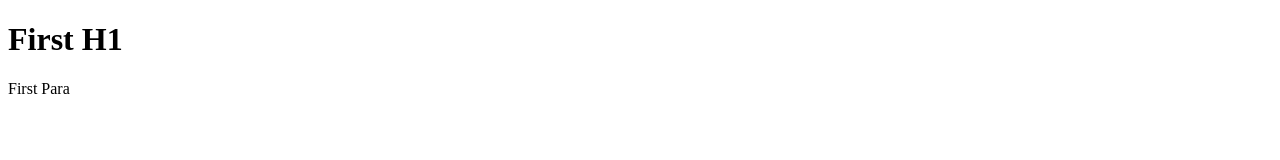
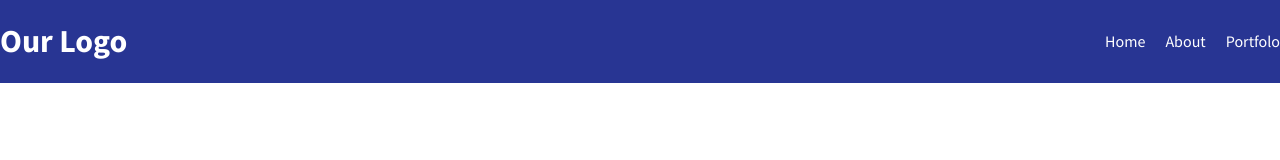
Before and after one commit to wtf675/webboot, a plain HTML site: page index.htm in a window 1280 px wide. Drawn offline with Linux system fonts and the light colour scheme.

Commit message:
header done
header complete and working

```diff
--- a/index.htm
+++ b/index.htm
@@ -1,13 +1,66 @@
 <!DOCTYPE html>
 <html lang="en">
 <head>
+    <link rel="preconnect" href="https://fonts.gstatic.com">
+    <link href="https://fonts.googleapis.com/css2?family=Source+Sans+Pro:ital,wght@0,400;0,700;1,400&display=swap" rel="stylesheet">
+
     <meta charset="UTF-8">
     <meta name="viewport" content="width=device-width, initial-scale=1.0">
     <title>WTF Stuff</title>
+<style>
+body {
+    margin: 0;
+    font-family: "Source Sans Pro", sans-serif;
+}
+
+.header {
+    padding: 0 45xp 0 45px;
+    background-color: #283593;
+    color: white;
+    display: flex;
+    justify-content: space-between;
+    align-items: center;
+
+}
+
+.nav a {
+    color: #fff;
+    text-decoration: none;
+    display: block;
+    transition: all 0.3s ease-out;
+}
+.nav a:hover {
+    color: #c5cae9;
+    transform: rotate(6deg);
+    transition: all 0.3s ease-out;
+}
+
+.nav {
+    list-style: none;
+    margin: 0;
+    padding: 0;
+    display: flex;
+}
+
+.nav li {
+    margin-left: 20px;
+
+}
+
+</style>
+
 </head>
 
 <body>
-  <h1>First H1</h1>
-  <p>First Para</p>
+    <div class="header">
+        <h1>Our Logo</h1>
+        <ul class="nav">
+            <li><a href="#">Home</a></li>
+            <li><a href="#">About</a></li>
+            <li><a href="#">Portfolo</a></li>
+        </ul>
+    </div>
+
+
 </body>
 </html>
```
